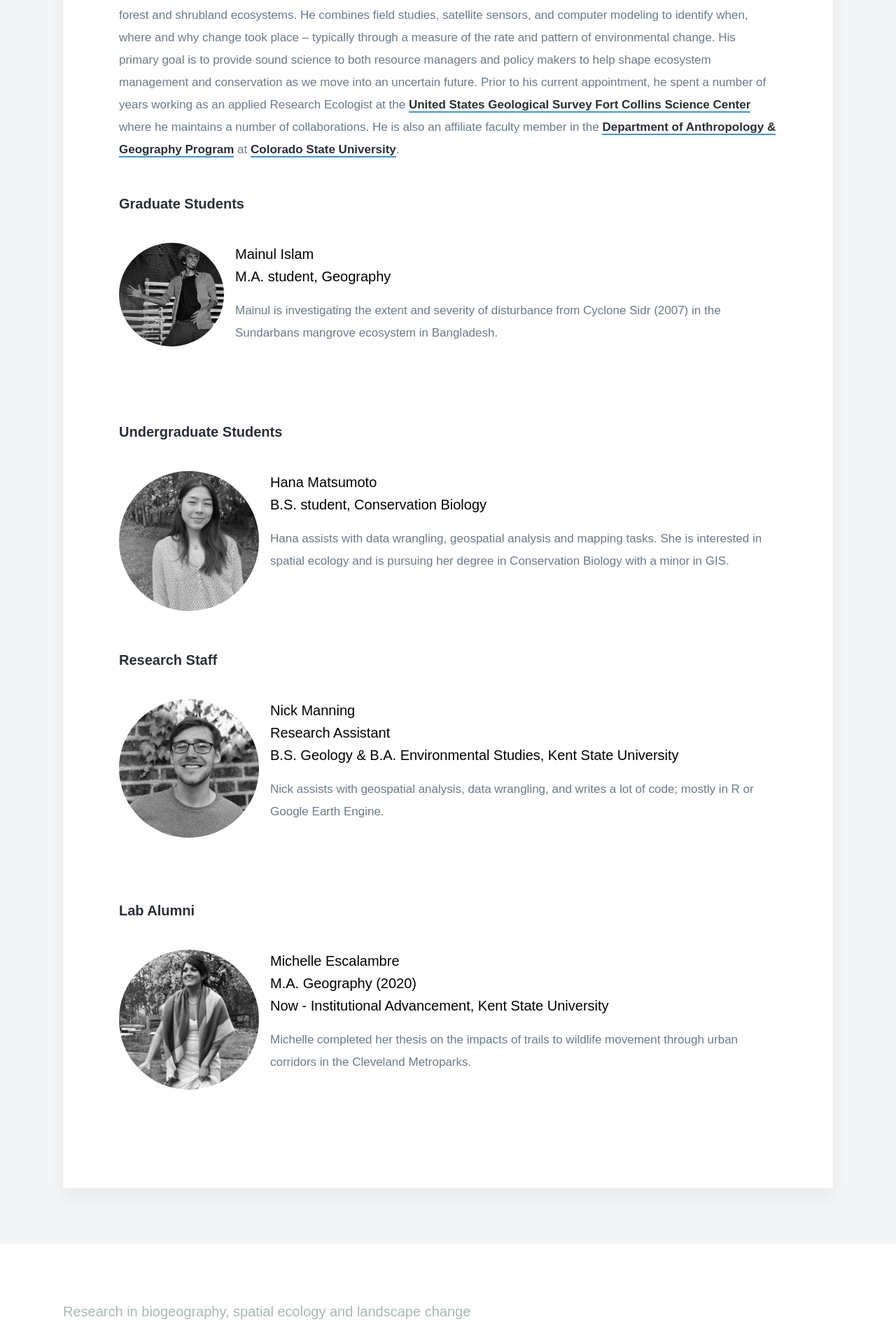
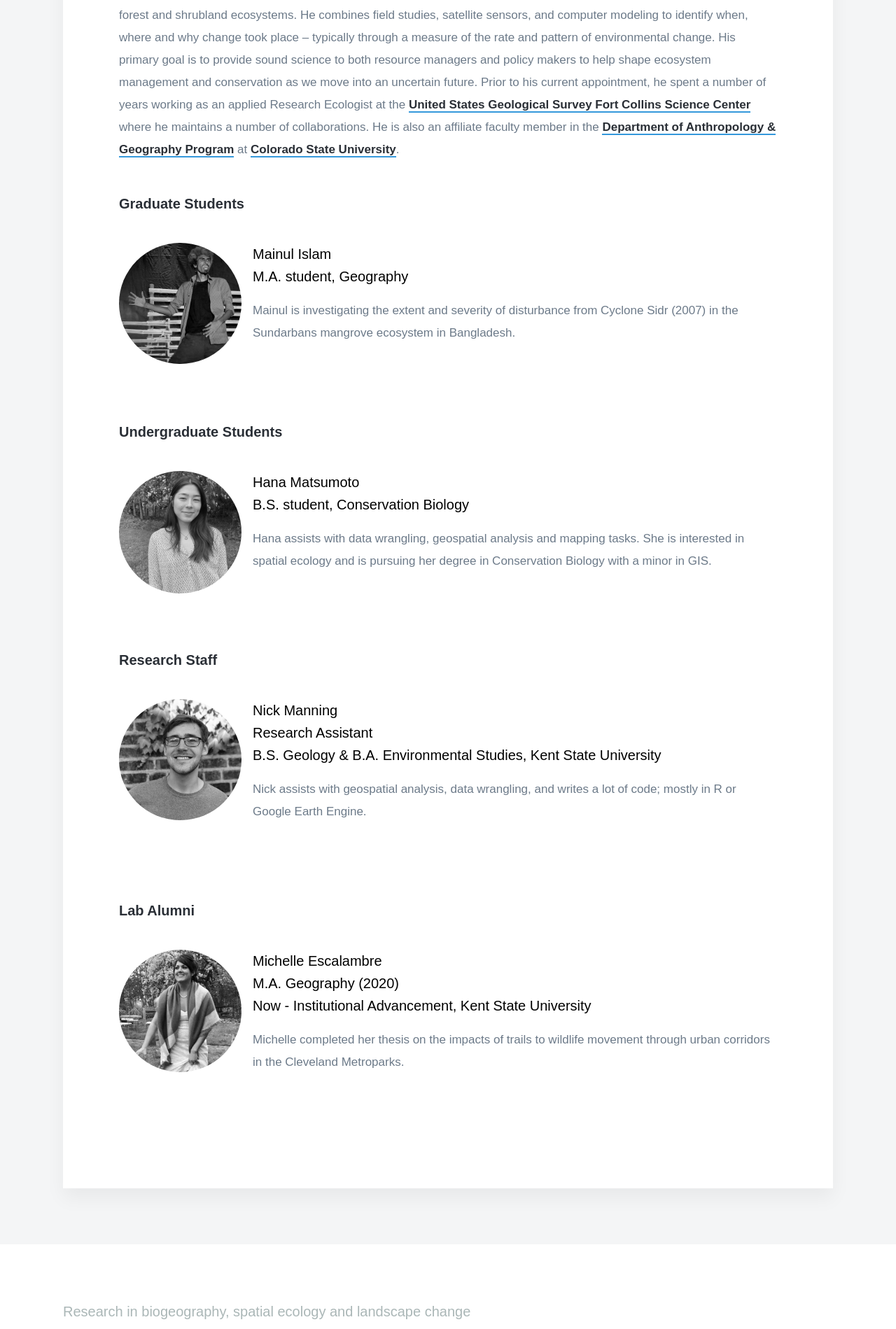
Before and after one commit to tjassal/tjassal.github.io, a Jekyll site: the page built from _pages/people.md, in a window 1280 px wide. Shown: the part 1035-2934 px from the top of the page at 70% size. Built offline with Jekyll 4.4.1, drawn with Linux system fonts in a browser that asks for light colours; nearby versions of some CDN libraries; some web fonts are replaced.

Commit message:
Update people.md

```diff
--- a/_pages/people.md
+++ b/_pages/people.md
@@ -55,7 +55,7 @@ cv: [PDF]
 
 ##### Graduate Students
 
-<img class="rounded Box-shadow img-responsive img-left" src="/images/people/mainul.png" alt="" height="150" width="150" style="float: left; margin-right: 1em; border-radius:50%">
+<img class="rounded Box-shadow img-responsive img-left" src="/images/people/mainul.png" alt="" height="175" width="175" style="float: left; margin-right: 1em; border-radius:50%">
 
 <span style="color:black">Mainul Islam
 M.A. student, Geography
@@ -69,7 +69,7 @@ M.A. student, Geography
 
 ##### Undergraduate Students
 
-<img class="rounded Box-shadow img-responsive img-left" src="/images/people/hana-bw.png" alt="" height="200" width="200" style="float: left; margin-right: 1em; border-radius:50%">
+<img class="rounded Box-shadow img-responsive img-left" src="/images/people/hana-bw.png" alt="" height="175" width="175" style="float: left; margin-right: 1em; border-radius:50%">
 
 <span style="color:black">Hana Matsumoto
 B.S. student, Conservation Biology
@@ -83,7 +83,7 @@ B.S. student, Conservation Biology
 
 ##### Research Staff
 
-<img class="rounded Box-shadow img-responsive img-left" src="/images/people/nick.png" alt="" height="200" width="200" style="float: left; margin-right: 1em; border-radius:50%">
+<img class="rounded Box-shadow img-responsive img-left" src="/images/people/nick.png" alt="" height="175" width="175" style="float: left; margin-right: 1em; border-radius:50%">
 
 <span style="color:black">Nick Manning
 Research Assistant
@@ -98,7 +98,7 @@ B.S. Geology & B.A. Environmental Studies, Kent State University
 
 ##### Lab Alumni
 
-<img class="rounded Box-shadow img-responsive img-left" src="/images/people/michelle.png" alt="" height="200" width="200" style="float: left; margin-right: 1em; border-radius:50%">
+<img class="rounded Box-shadow img-responsive img-left" src="/images/people/michelle.png" alt="" height="175" width="175" style="float: left; margin-right: 1em; border-radius:50%">
 
 <span style="color:black">Michelle Escalambre
 M.A. Geography (2020)
```
